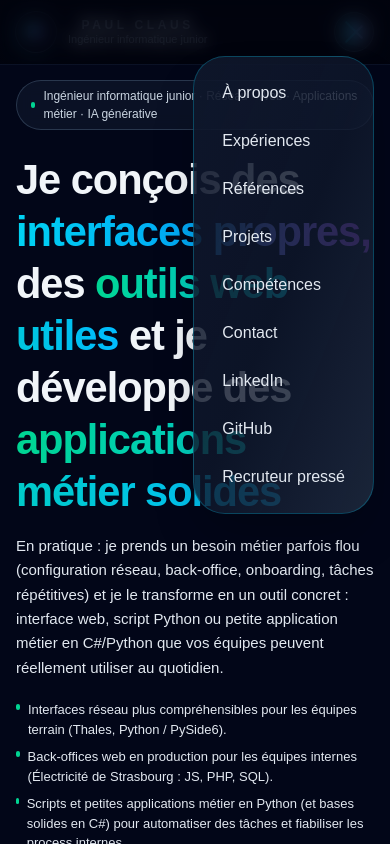
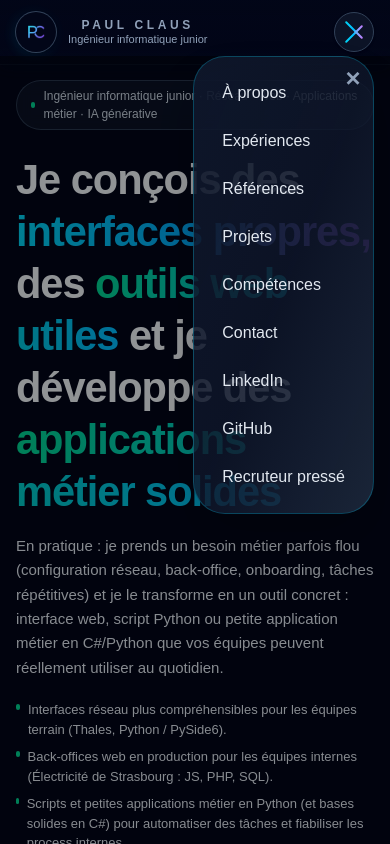
Before and after one commit to Paulclaus67/portfolio-mon-portfolio, a Next.js app: page / in a window 390 px wide. Both pictures are taken after a click on the button 354 px from the left and 32 px from the top of the page. Shown: the top 844 px of the page. Built offline with nearby package versions, Linux system fonts and the light colour scheme.

Commit message:
Correction probleme burger responsif

```diff
--- a/app/components/BurgerMenu.js
+++ b/app/components/BurgerMenu.js
@@ -15,9 +15,17 @@ export default function BurgerMenu({ navLinks }) {
         <span className={`block h-0.5 w-6 my-1 rounded bg-gradient-to-r from-cyan-400 via-sky-400 to-purple-400 transition-transform ${open ? "-rotate-45 -translate-y-2" : ""}`}></span>
       </button>
       {open && (
-        <div className="fixed inset-0 z-40" onClick={() => setOpen(false)}>
-          <div className="absolute top-0 left-0 w-full h-full bg-black/40 backdrop-blur-sm" />
-          <div className="absolute top-14 right-4 min-w-[180px] bg-gradient-to-br from-slate-900/95 via-slate-900/80 to-slate-800/90 border border-cyan-500/30 shadow-2xl rounded-2xl p-4 z-50 flex flex-col gap-2">
+        <div className="fixed inset-0 z-40 pointer-events-none">
+          {/* Backdrop sous le menu, ne bloque pas la croix */}
+          <div className="absolute top-14 left-0 w-full h-[calc(100vh-theme(spacing.14))] bg-black/40 backdrop-blur-sm pointer-events-auto" onClick={() => setOpen(false)} />
+          <div className="absolute top-14 right-4 min-w-[180px] bg-gradient-to-br from-slate-900/95 via-slate-900/80 to-slate-800/90 border border-cyan-500/30 shadow-2xl rounded-2xl p-4 z-50 flex flex-col gap-2 pointer-events-auto">
+            <button
+              className="absolute top-2 right-2 text-slate-400 hover:text-cyan-400 text-xl font-bold px-1 rounded transition"
+              aria-label="Fermer le menu"
+              onClick={() => setOpen(false)}
+              tabIndex={0}
+              style={{ zIndex: 60 }}
+            >✕</button>
             {navLinks.map((link) => (
               <button
                 key={link.id}
```
